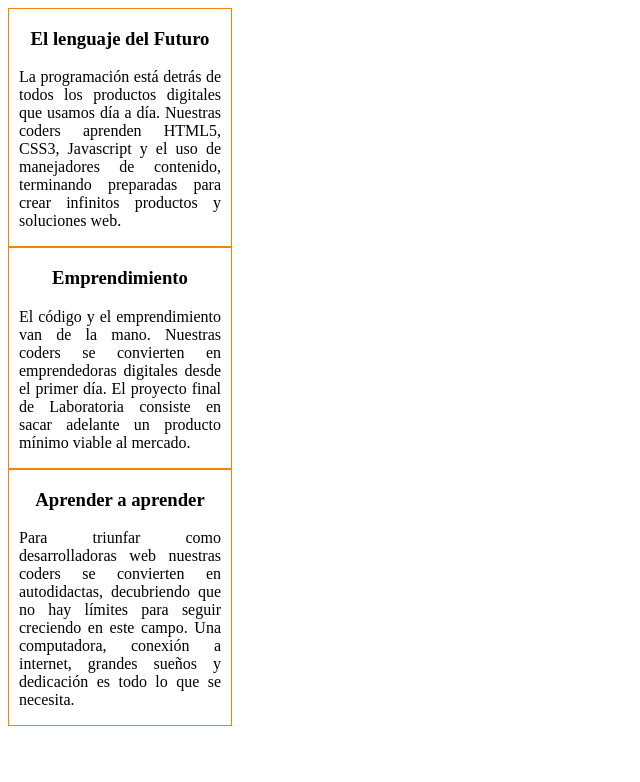
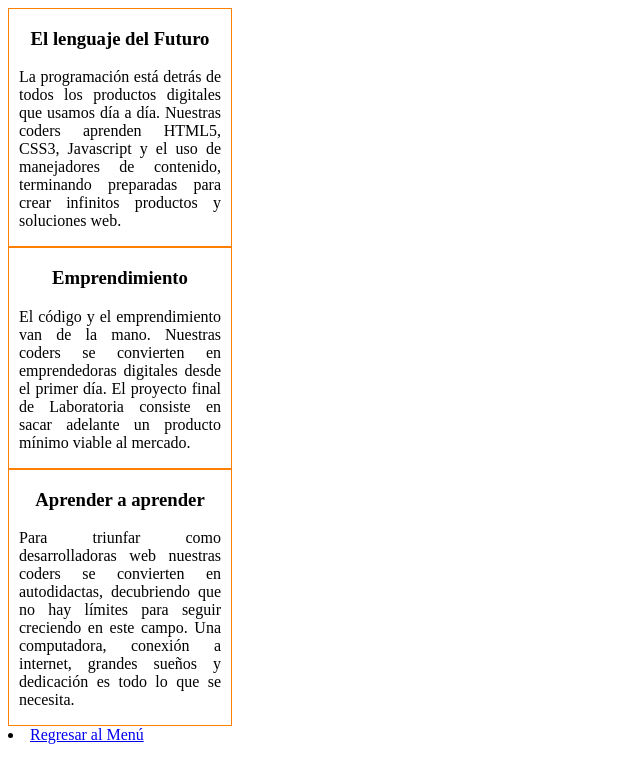
Before and after one commit to ZareMendozaC/margin-padding, a plain HTML site: page Problema/Parte3/index.html in a window 1280 px wide. Shown: the whole page, without its empty margins (0-640 px from the left). Drawn offline with Linux system fonts and the light colour scheme.

Commit message:
agreando a la parte 3

```diff
--- a/Problema/Parte3/index.html
+++ b/Problema/Parte3/index.html
@@ -21,6 +21,8 @@
 	<center><h3> Aprender a aprender</h3></center>
 	<p align="justify">Para triunfar como desarrolladoras web nuestras coders se convierten en autodidactas, decubriendo que no hay límites para seguir creciendo en este campo. Una computadora, conexión a internet, grandes sueños y dedicación es todo lo que se necesita.</p>
 	</div>
+	<li> <a href="../../index.html"> Regresar al Menú </a> </li>
+
 
 
 </body>
```
